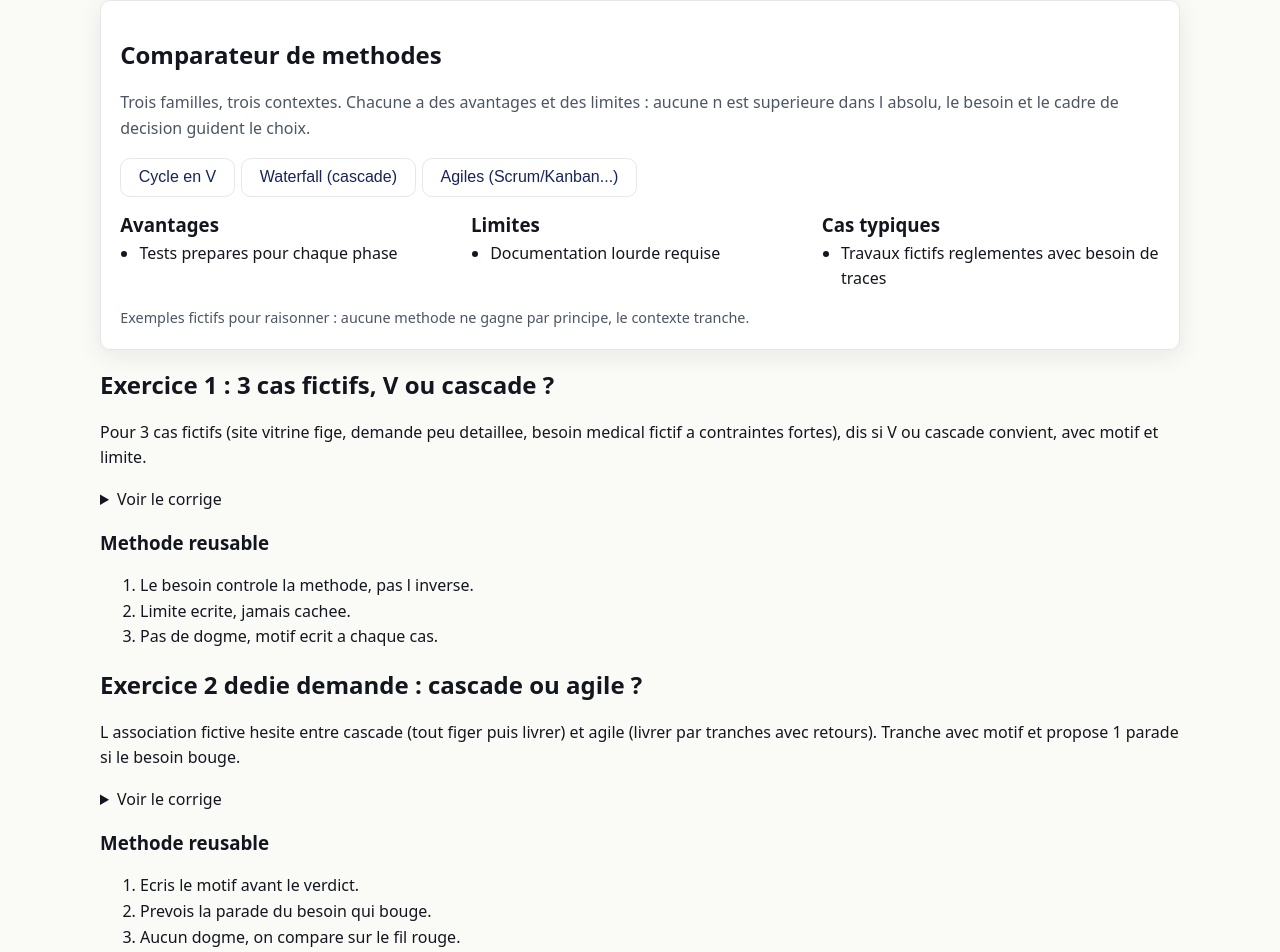
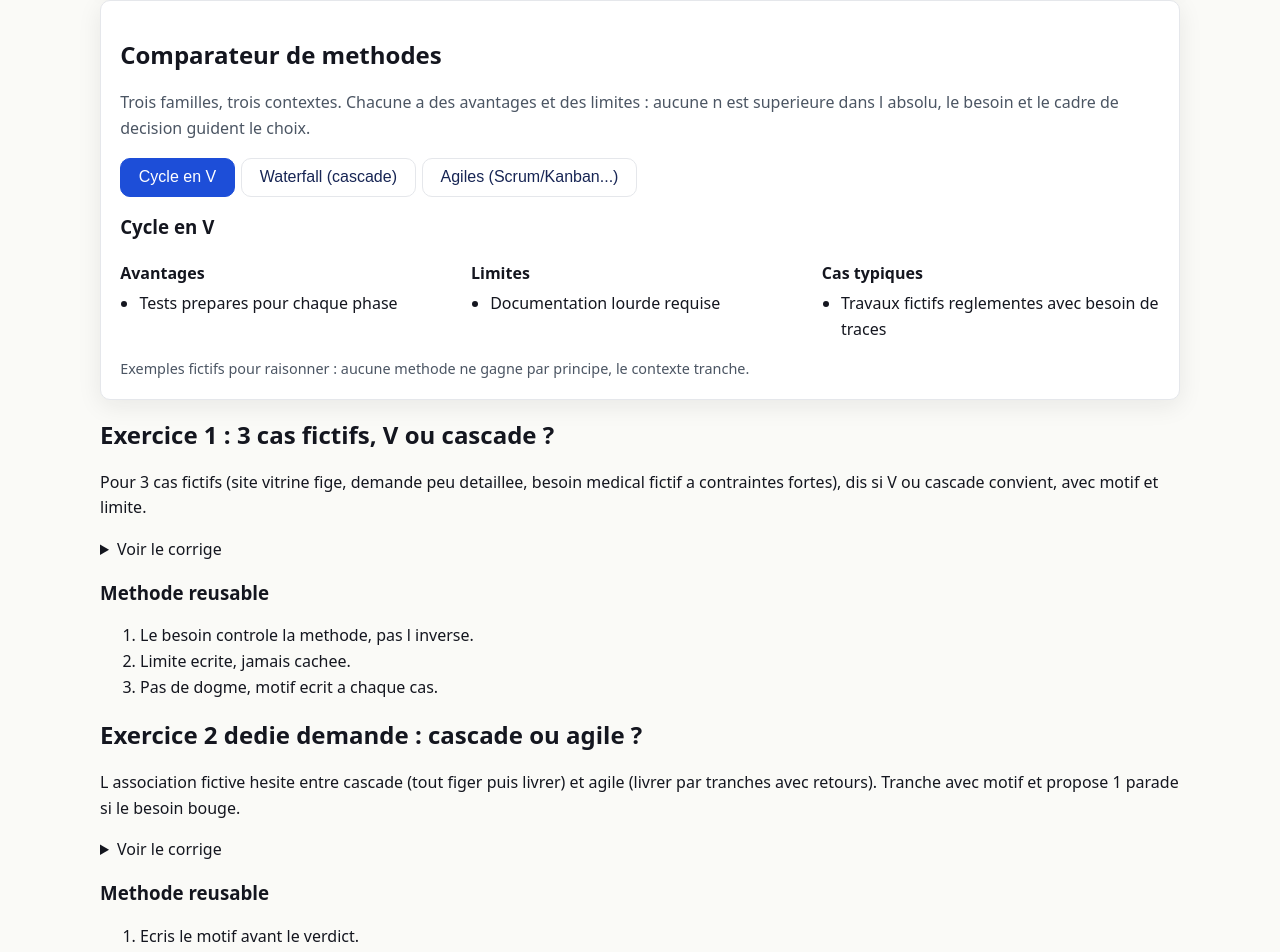
Before and after one commit to Hylst/gestion-projet-it, a React (Vite) app: page /gestion-projet-it/module-3 in a window 1280 px wide. Shown: the part 2059-3011 px from the top of the page. Built offline with nearby package versions, Linux system fonts and the light colour scheme.

Commit message:
fix: etat visuel onglet actif comparateur

```diff
--- a/src/labos/ComparateurMethodes.tsx
+++ b/src/labos/ComparateurMethodes.tsx
@@ -66,21 +66,22 @@ export default function ComparateurMethodes(): JSX.Element {
           hidden={i !== actif}
           tabIndex={0}
         >
+          <h3>{m.nom}</h3>
           <div className="comparateur-grid">
             <section>
-              <h3>Avantages</h3>
+              <h4>Avantages</h4>
               <ul>
                 {m.avantages.map((a) => <li key={a}>{a}</li>)}
               </ul>
             </section>
             <section>
-              <h3>Limites</h3>
+              <h4>Limites</h4>
               <ul>
                 {m.limites.map((l) => <li key={l}>{l}</li>)}
               </ul>
             </section>
             <section>
-              <h3>Cas typiques</h3>
+              <h4>Cas typiques</h4>
               <ul>
                 {m.cas.map((c) => <li key={c}>{c}</li>)}
               </ul>
--- a/src/styles/index.css
+++ b/src/styles/index.css
@@ -96,9 +96,10 @@ a:focus-visible, button:focus-visible, input:focus-visible, [tabindex]:focus-vis
 .gantt .gantt-bar { height: 100%; border-radius: 6px; transition: background 0.2s ease; animation: none; }
 .help { color: var(--c-muted); font-size: 0.9rem; margin: 0.6rem 0 0; }
 .comparateur-tabs { margin: 0.8rem 0; }
+.comparateur-tabs .btn[aria-selected='true'] { background: var(--c-main); color: #fff; border-color: var(--c-main); }
 .comparateur-grid { display: grid; grid-template-columns: repeat(3, 1fr); gap: 0.8rem; }
 @media (max-width: 50rem) { .comparateur-grid { grid-template-columns: 1fr; } }
-.comparateur-grid h3 { margin: 0.2rem 0; }
+.comparateur-grid h4 { margin: 0.2rem 0; }
 .comparateur-grid ul { margin: 0.3rem 0; padding-left: 1.2rem; }
 .pert ul { list-style: none; padding: 0; display: flex; flex-wrap: wrap; gap: 0.4rem; }
 .pert li { border: 1px solid var(--c-line); border-radius: 8px; padding: 0.3rem 0.6rem; }
```
